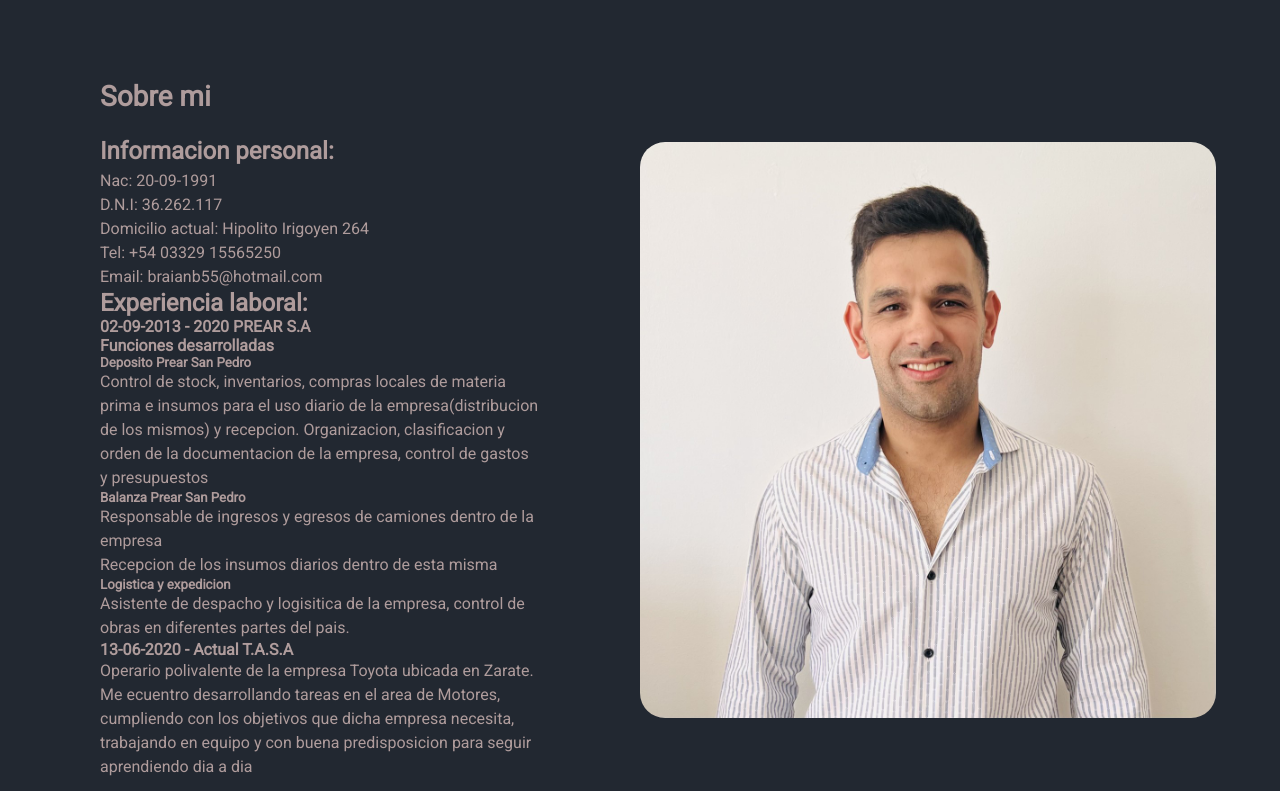
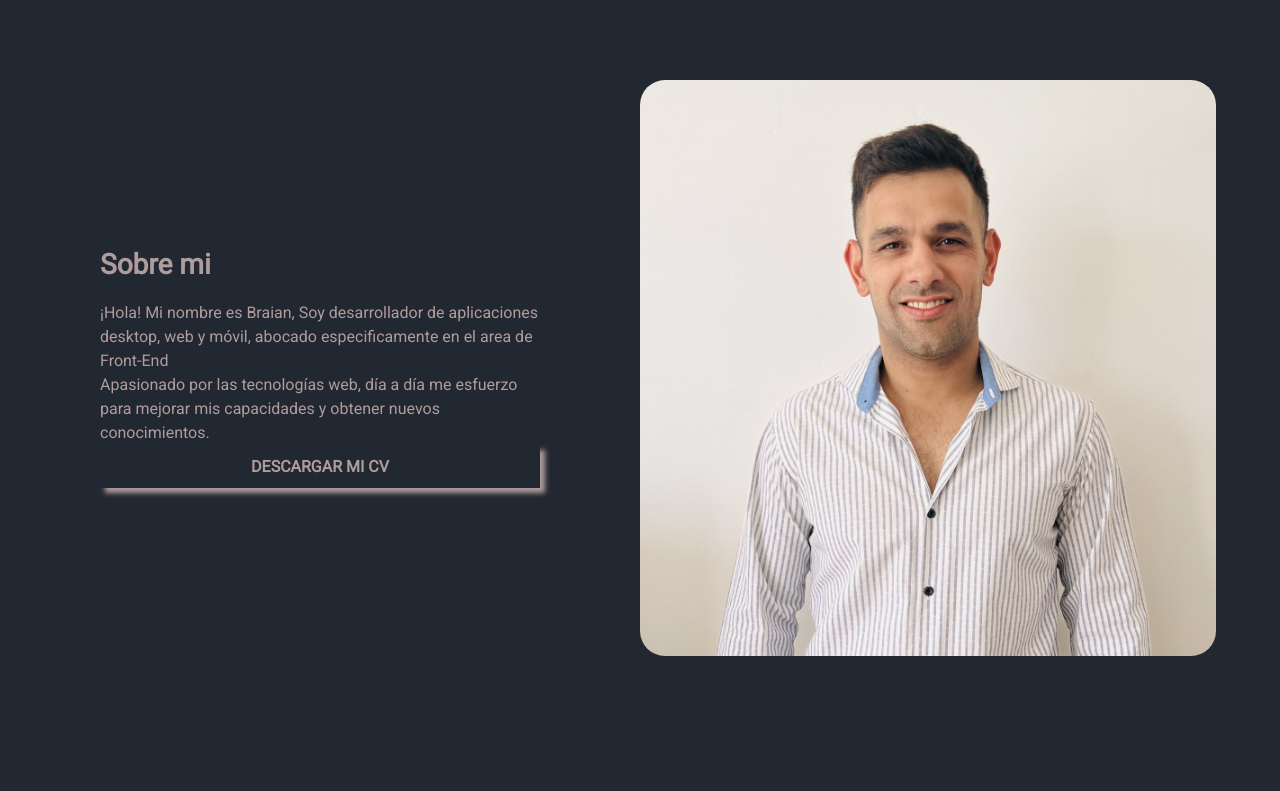
Before and after one commit to burinib/portfolio, a React (Create React App) app: page / in a window 1280 px wide. Shown: the part 820-1611 px from the top of the page. Built offline with nearby package versions, Linux system fonts and the light colour scheme.

Commit message:
sumando pdf

```diff
--- a/src/components/about/About.css
+++ b/src/components/about/About.css
@@ -34,6 +34,15 @@
     width: 100%;
     border-radius: 25px;
 }
+.descarga{
+    font-weight: 800;
+    padding: .75em 2.4em;
+    text-align: center;
+    text-transform: uppercase;
+    box-shadow: 5px 5px 5px #af9c9c;
+    justify-content: center;
+}
+
 
 
 
--- a/src/components/about/About.js
+++ b/src/components/about/About.js
@@ -1,5 +1,6 @@
 import React from "react";
 import imgPersonal from "../../media/imgPersonal.jpg";
+import descarga from "../../media/CvBuriniBraian.pdf";
 
 import "./About.css";
 
@@ -8,7 +9,7 @@ const About = () => {
     <div className="about-container">
       <div className="about-desc">
         <h3>Sobre mi</h3>
-        <p>
+      {/*   <p>
           <h2>Informacion personal:</h2>
           <p>Nac: 20-09-1991 </p>
           <p>D.N.I: 36.262.117 </p>
@@ -32,7 +33,13 @@ const About = () => {
       <h4>13-06-2020 - Actual T.A.S.A</h4>
       <p>Operario polivalente de la empresa Toyota ubicada en Zarate.</p>
       <p>Me ecuentro desarrollando tareas en el area de Motores, cumpliendo con los objetivos que dicha empresa necesita, trabajando en equipo y con buena predisposicion para seguir aprendiendo dia a dia</p>
-
+ */}
+        <p>¡Hola! Mi nombre es Braian, Soy desarrollador de aplicaciones desktop, web y móvil, abocado especificamente en el area de Front-End</p>
+        <p>Apasionado por las tecnologías web, día a día me esfuerzo para mejorar mis capacidades y obtener nuevos conocimientos.</p>
+        <div className="descarga">
+          <a href={descarga}
+          download>Descargar mi CV</a>
+        </div>
       </div>
       <div className="about-img">
         <img className="img-personal" src={imgPersonal} alt="about" />
```
Also changed, not shown: 1 other file (tests, documents, lock files or other folders).
